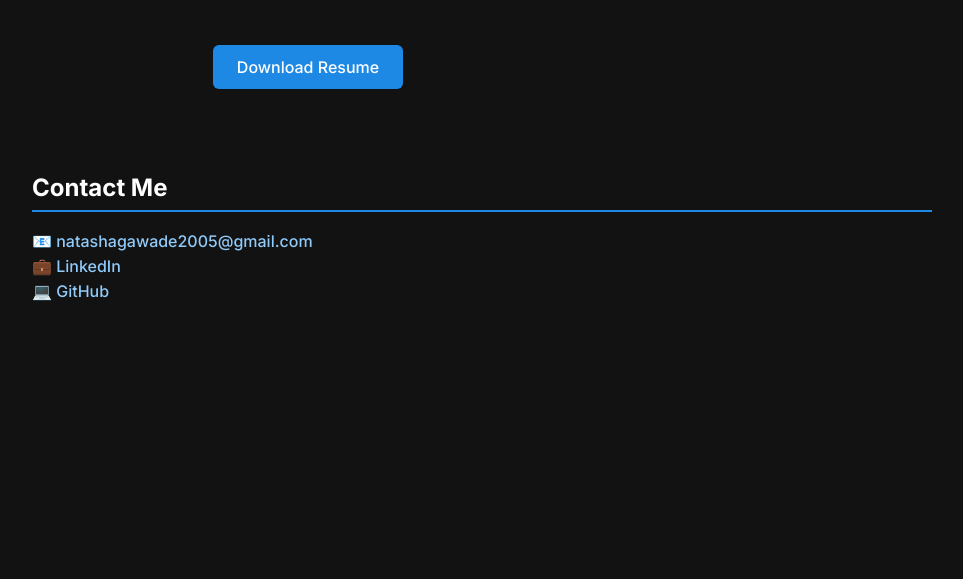
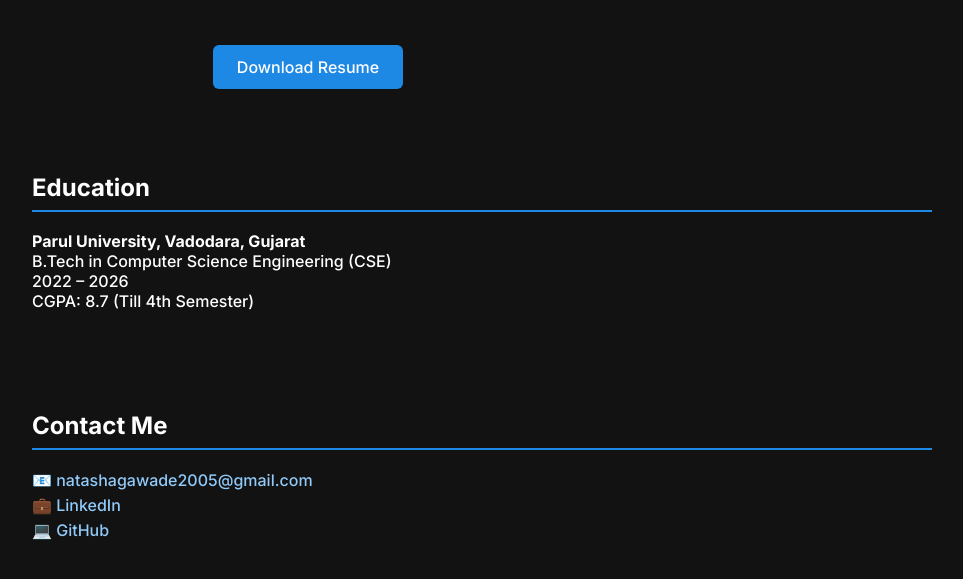
Before and after one commit to Natashagawade/NatashaGawade-portfolio, a plain HTML site: page index.html in a window 1280 px wide. Shown: the part 837-1416 px from the top of the page, without its empty margins (158-1121 px from the left). Before the commit the page ends 1191 px from the top, so only its background shows below. Drawn offline with Linux system fonts and the light colour scheme.

Commit message:
Update index.html

```diff
--- a/index.html
+++ b/index.html
@@ -113,6 +113,14 @@
     <a class="button" href="Natasha Gawade_Resume.pdf" download>Download Resume</a>
   </section>
 
+    <section>
+    <h2>Education</h2>
+    <p><strong>Parul University, Vadodara, Gujarat</strong><br>
+    B.Tech in Computer Science Engineering (CSE)<br>
+    2022 – 2026<br>
+    CGPA: 8.7 (Till 4th Semester)</p>
+  </section>
+
   <section>
     <h2>Contact Me</h2>
     <div class="contacts">
```
